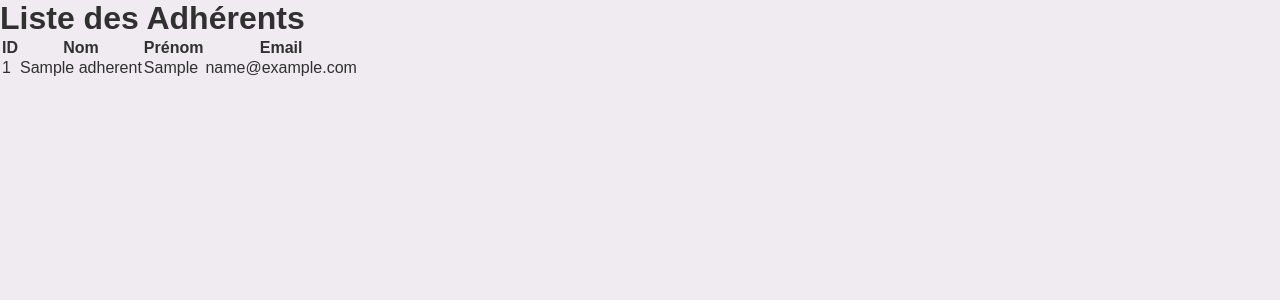
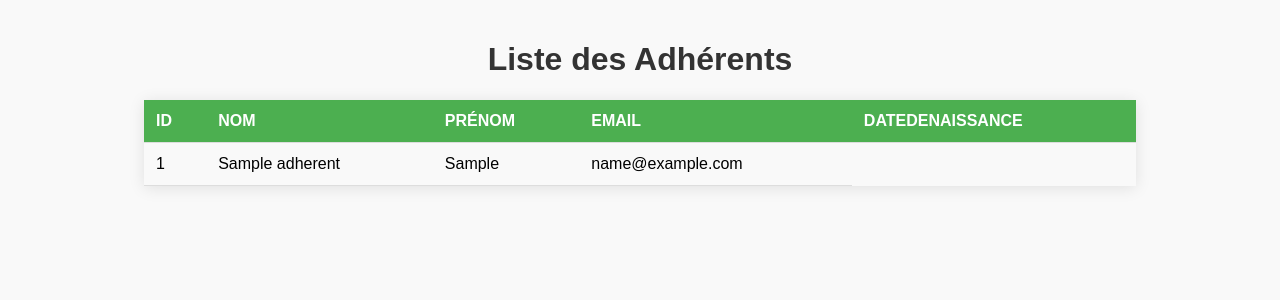
Before and after one commit to clement-rubin/WEBS2PROJET, a PHP site: page /gestion.php in a window 1280 px wide. Shown: the top 300 px of the page. Run offline with PHP 8.4, Linux system fonts and the light colour scheme; tables that the repository leaves empty or names only in its code hold one stand-in row (values such as "Sample post").

Commit message:
Update CSS and PHP files for better styling and functionality

```diff
--- a/gestion.css
+++ b/gestion.css
@@ -1,18 +1,24 @@
 body {
-    font-family: Arial, sans-serif;
+    font-family: 'Arial', sans-serif;
+    background-color: #f9f9f9;
     margin: 0;
     padding: 20px;
-    background-color: #f4f4f4;
+}
+
+h1 {
+    color: #333;
+    text-align: center;
 }
 
 table {
-    width: 100%;
-    margin-top: 20px;
+    width: 80%;
+    margin: 20px auto;
     border-collapse: collapse;
+    box-shadow: 0 2px 15px rgba(0, 0, 0, 0.1);
 }
 
 th, td {
-    padding: 8px;
+    padding: 12px;
     text-align: left;
     border-bottom: 1px solid #ddd;
 }
@@ -20,8 +26,17 @@ th, td {
 th {
     background-color: #4CAF50;
     color: white;
+    text-transform: uppercase;
+}
+
+tr:nth-child(even) {
+    background-color: #f2f2f2;
 }
 
 tr:hover {
-    background-color: #f5f5f5;
+    background-color: #e8f5e9;
 }
+
+tr:first-child:hover {
+    background-color: #4CAF50; /* Pour éviter que l'en-tête change de couleur au survol */
+}
--- a/gestion.php
+++ b/gestion.php
@@ -3,7 +3,7 @@
 <head>
     <meta charset="UTF-8">
     <title>Liste des Adhérents</title>
-    <link rel="stylesheet" href="style.css">
+    <link rel="stylesheet" href="gestion.css">
 </head>
 <body>
     <h1>Liste des Adhérents</h1>
@@ -14,37 +14,39 @@
                 <th>Nom</th>
                 <th>Prénom</th>
                 <th>Email</th>
+                <th>DatedeNaissance</th>
+
             </tr>
         </thead>
         <tbody>
             <?php
-            // Paramètres de connexion
-            $servername = "localhost";
-            $username = "username";
-            $password = "password";
-            $dbname = "projet";
+            $servername ='localhost';
+            $username ='root';
+            $password ='root';
+            $database ='projet';
 
-            // Créer la connexion
-            $conn = new mysqli($servername, $username, $password, $dbname);
-
-            // Vérifier la connexion
-            if ($conn->connect_error) {
-                die("Connection failed: " . $conn->connect_error);
-            }
+            try {
+                $conn = new PDO("mysql:host=$servername;dbname=$database", $username, $password);
+                $conn->setAttribute(PDO::ATTR_ERRMODE, PDO::ERRMODE_EXCEPTION);
 
                 // Requête SQL pour obtenir les données
-            $sql = "SELECT id, nom, prenom, email FROM adherents";
-            $result = $conn->query($sql);
+                $sql = "SELECT id, Nom, Prenom, Email FROM adherents";
+                $stmt = $conn->prepare($sql);
+                $stmt->execute();
 
-            if ($result->num_rows > 0) {
+                $result = $stmt->fetchAll(); // Récupérer tous les résultats
+                if (count($result) > 0) {
                     // Afficher les données de chaque ligne
-                while($row = $result->fetch_assoc()) {
-                    echo "<tr><td>" . $row["id"]. "</td><td>" . $row["nom"]. "</td><td>" . $row["prenom"]. "</td><td>" . $row["email"]. "</td></tr>";
+                    foreach ($result as $row) {
+                        echo "<tr><td>" . htmlspecialchars($row['id']) . "</td><td>" . htmlspecialchars($row['Nom']) . "</td><td>" . htmlspecialchars($row['Prenom']) . "</td><td>" . htmlspecialchars($row['Email']) . "</td></tr>";
                     }
                 } else {
                     echo "<tr><td colspan='4'>0 résultats</td></tr>";
                 }
-            $conn->close();
+                $conn = null; // Fermer la connexion
+            } catch(PDOException $e) {
+                echo "Erreur de connexion : " . $e->getMessage();
+            }
             ?>
         </tbody>
     </table>
--- a/seconnecter.php
+++ b/seconnecter.php
@@ -12,7 +12,7 @@ if ($_SERVER["REQUEST_METHOD"] == "POST") {
     // Check if the entered credentials match the registered user credentials
     if ($username === $valid_user && $password === $valid_pass) {
         // Redirect to the user dashboard or appropriate page
-        header("Location: dashboard.php");
+        header("Location: gestion.php");
         exit;
     } else {
         // Display an error message
```
Lines whose indentation alone changed are shown as unchanged.
